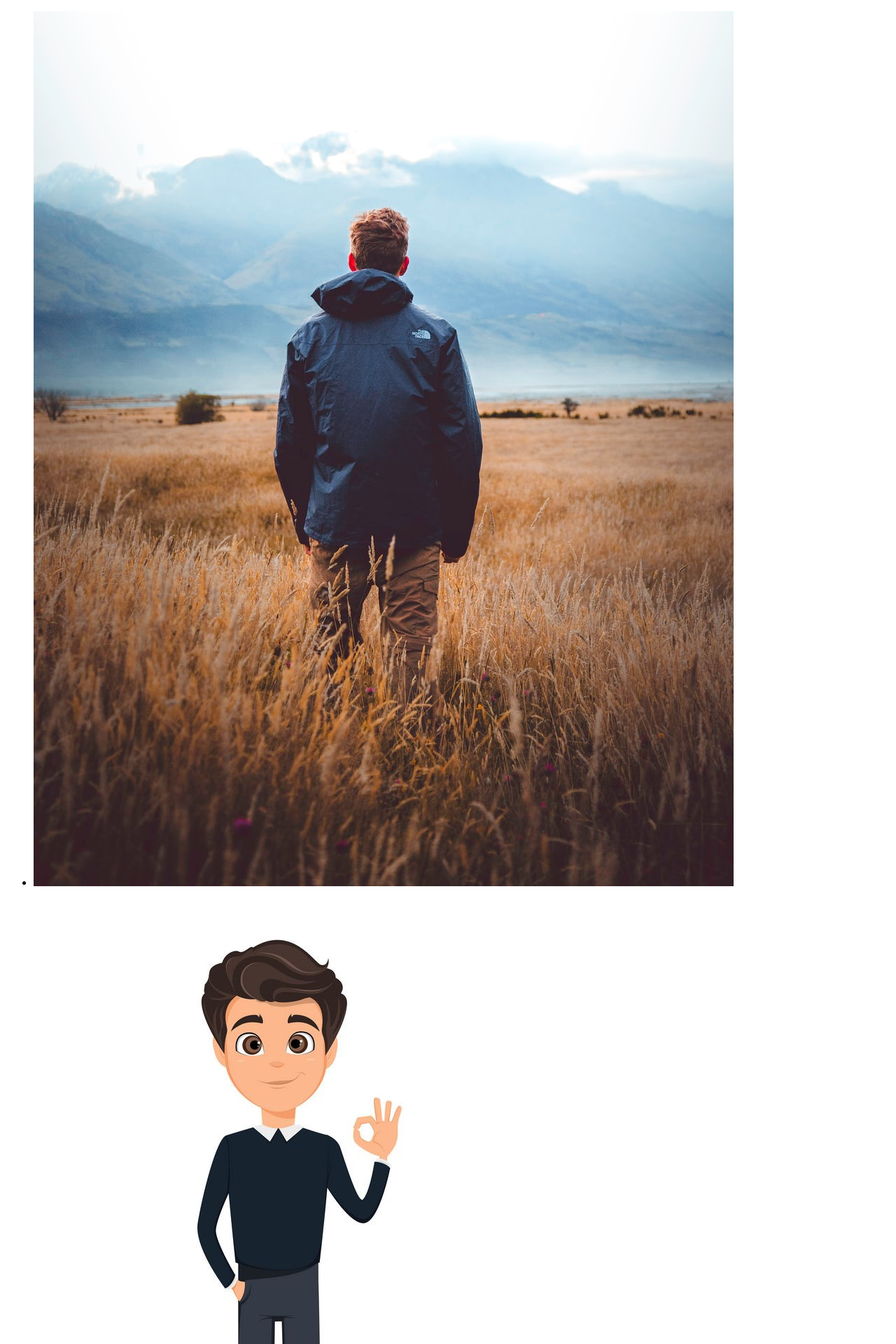
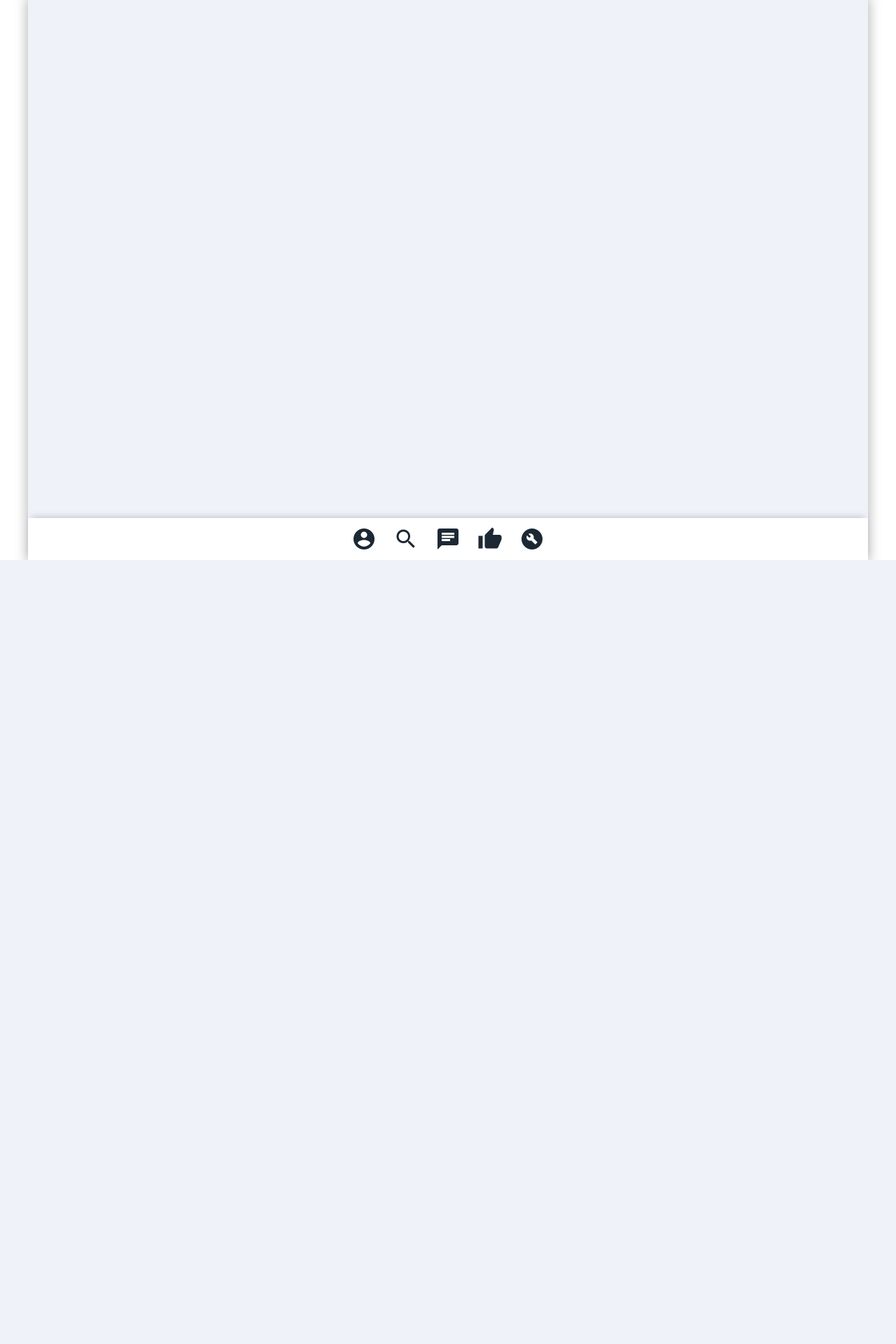
Before and after one commit to thtrvdnl/vbar, a Django app: template template/index.html in a window 1280 px wide; the page is wider, and only the part inside the window is pictured. Shown: the top 1920 px of that part at 70% size. After the commit the page ends 800 px from the top of that part, so only its background shows below. Run offline with Django 3.2, Linux system fonts and the light colour scheme; the template is opened without the code that fills it, so the values that code supplies are empty.

Commit message:
Navigation bar done

```diff
--- a/template/css/style.css
+++ b/template/css/style.css
@@ -1 +1,110 @@
-/* No CSS *//*# sourceMappingURL=style.css.map */
+*,
+*::before,
+*::after {
+  margin: 0;
+  padding: 0;
+  -webkit-box-sizing: border-box;
+          box-sizing: border-box;
+  outline: none;
+}
+
+ul {
+  list-style-type: none;
+}
+
+a,
+a:visited,
+a:hover {
+  text-decoration: none;
+  color: inherit;
+  cursor: pointer;
+}
+
+.wrapper {
+  position: relative;
+  background-color: #eff2f8;
+  min-width: 320px;
+  height: 100vh;
+  max-width: 1200px;
+  max-height: 100vh;
+  margin: 0 auto;
+  -webkit-box-shadow: 0 0 15px 3px rgba(0, 0, 0, 0.25);
+          box-shadow: 0 0 15px 3px rgba(0, 0, 0, 0.25);
+}
+
+.main {
+  display: none;
+}
+
+.menu {
+  padding: 0 10px;
+  position: absolute;
+  bottom: 0;
+  right: 0;
+  left: 0;
+  display: -webkit-box;
+  display: -ms-flexbox;
+  display: flex;
+  -webkit-box-pack: center;
+      -ms-flex-pack: center;
+          justify-content: center;
+  -webkit-box-align: center;
+      -ms-flex-align: center;
+          align-items: center;
+  height: 60px;
+  background-color: #fff;
+  -webkit-box-shadow: 0 -5px 10px -5px rgba(0, 0, 0, 0.25);
+          box-shadow: 0 -5px 10px -5px rgba(0, 0, 0, 0.25);
+}
+
+.menu-list {
+  font-size: 0;
+  max-width: 300px;
+  height: 100%;
+  display: -webkit-box;
+  display: -ms-flexbox;
+  display: flex;
+  -webkit-box-pack: center;
+      -ms-flex-pack: center;
+          justify-content: center;
+  -webkit-box-align: center;
+      -ms-flex-align: center;
+          align-items: center;
+  -webkit-box-orient: horizontal;
+  -webkit-box-direction: normal;
+      -ms-flex-flow: row nowrap;
+          flex-flow: row nowrap;
+}
+
+.menu-link {
+  width: 100%;
+  height: 100%;
+  display: -webkit-box;
+  display: -ms-flexbox;
+  display: flex;
+  -webkit-box-align: center;
+      -ms-flex-align: center;
+          align-items: center;
+  -webkit-box-pack: center;
+      -ms-flex-pack: center;
+          justify-content: center;
+  text-align: center;
+  background-color: transparent;
+  -webkit-transition: background-color 0.133s ease-in-out;
+  transition: background-color 0.133s ease-in-out;
+}
+
+.menu-link > .material-icons {
+  font-size: 36px;
+  color: #1c2833;
+}
+
+.menu-link:hover, .menu-link:focus {
+  background-color: rgba(0, 0, 0, 0.1);
+}
+
+.menu-item {
+  height: 100%;
+  width: 60px;
+}
+/*# sourceMappingURL=style.css.map */
--- a/template/index.html
+++ b/template/index.html
@@ -43,7 +43,25 @@
           </ul>
         </div>
       </main>
-      <div id="menu"></div>
+      <nav id="menu" class="menu">
+        <ul class="menu-list">
+          <li class="menu-item">
+            <a class="menu-link" href="/profile"><i class="material-icons">account_circle</i></a>
+          </li>
+          <li class="menu-item">
+            <a class="menu-link" href="/search"><i class="material-icons">search</i></a>
+          </li>
+          <li class="menu-item">
+            <a class="menu-link" href="/chat"><i class="material-icons">chat</i></a>
+          </li>
+          <li class="menu-item">
+            <a class="menu-link" href="/liked"><i class="material-icons">thumb_up</i></a>
+          </li>
+          <li class="menu-item">
+            <a class="menu-link" href="/settings"><i class="material-icons">build_circle</i></a>
+          </li>
+        </ul>
+      </nav>
     </div>
   </body>
 </html>
--- a/template/scss/style.scss
+++ b/template/scss/style.scss
@@ -0,0 +1,97 @@
+*,
+*::before,
+*::after {
+  margin: 0;
+  padding: 0;
+  box-sizing: border-box;
+  outline: none;
+}
+
+ul {
+  list-style-type: none;
+}
+
+a,
+a:visited,
+a:hover {
+  text-decoration: none;
+  color: inherit;
+  cursor: pointer;
+}
+
+// ~~~VARS-START~~~
+$mainBg: #eff2f8;
+$minWidth: 320px;
+$maxWidth: 1200px;
+$defHeight: 100vh;
+$dark-25: rgba(0, 0, 0, 0.25);
+$dark-10: rgba(0, 0, 0, 0.1);
+$menuIconSize: 36px;
+$iconDark: #1c2833;
+$textDark: #2e343b;
+// ~~~VARS-END~~~
+
+.wrapper {
+  position: relative;
+  background-color: $mainBg;
+  min-width: $minWidth;
+  height: $defHeight;
+  max-width: $maxWidth;
+  max-height: $defHeight;
+  margin: 0 auto;
+  box-shadow: 0 0 15px 3px $dark-25;
+}
+
+.main {
+  display: none;
+}
+
+.menu {
+  padding: 0 10px;
+  position: absolute;
+  bottom: 0;
+  right: 0;
+  left: 0;
+  display: flex;
+  justify-content: center;
+  align-items: center;
+  height: 60px;
+  background-color: #fff;
+  box-shadow: 0 -5px 10px -5px $dark-25;
+
+  &-list {
+    font-size: 0;
+    max-width: 300px;
+    height: 100%;
+    display: flex;
+    justify-content: center;
+    align-items: center;
+    flex-flow: row nowrap;
+  }
+
+  &-link {
+    width: 100%;
+    height: 100%;
+    display: flex;
+    align-items: center;
+    justify-content: center;
+    text-align: center;
+    background-color: transparent;
+    transition: background-color 0.133s ease-in-out;
+
+    & > .material-icons {
+      font-size: $menuIconSize;
+      color: $iconDark;
+    }
+
+    &:hover,
+    &:focus {
+      background-color: $dark-10;
+    }
+  }
+
+  &-item {
+    height: 100%;
+    width: 60px;
+  }
+}
```
Also changed, not shown: 1 other file.
